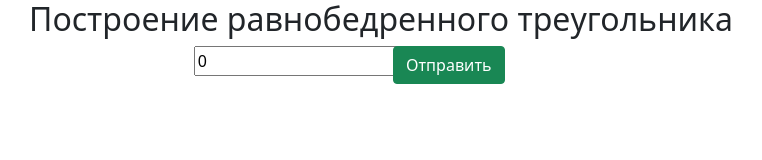
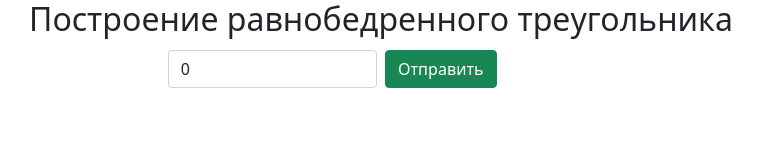
Before and after one commit to Damir-Tyuleuov/TechTask, a plain HTML site: page index.html in a window 1280 px wide. Shown: the whole page, without its empty margins (259-1021 px from the left). Drawn offline with nearby package versions, Linux system fonts and the light colour scheme.

Commit message:
Update index.html

```diff
--- a/index.html
+++ b/index.html
@@ -1,7 +1,8 @@
 <!DOCTYPE html>
 <html lang="en">
   <head>
-    <meta charset="UTF-8" />
+<meta http-equiv="content-type" content="text/html; charset=utf8" />
+
     <meta name="viewport" content="width=device-width, initial-scale=1.0" />
     <link
       href="https://cdn.jsdelivr.net/npm/bootstrap@5.0.2/dist/css/bootstrap.min.css"
@@ -12,12 +13,15 @@
     <title>Техническое задание (Равнобедренный треугольник)</title>
   </head>
   <body>
-    <div class="container">
+    <div class="container-fluid">
       <h2 class="text-center">Построение равнобедренного треугольника</h2>
-      <div class="col-12 d-flex d-inline justify-content-center">
-        <div class="row">
-          <div class="col-6">
-            <input
+
+      <div class="row">
+
+      <div class="col-12 d-flex flex-wrap justify-content-center">
+
+        <div class="col-2 form-group m-1">
+            <input class="form-control"
               type="number"
               name="num"
               id="num"
@@ -26,15 +30,16 @@
             />
           </div>
 
-          <div class="col-3">
-            <button
+          <div class="col-2 form-group m-1">
+            <button class="btn btn-success"
               onclick="App.Triangle.setX()"
               type="submit"
               class="btn btn-success"
             >
-              Отправить
+            Отправить
             </button>
           </div>
+
         </div>
       </div>
 
@@ -42,7 +47,7 @@
         <div class="row">
           <div
             id="result"
-            class="form-control bg-secondary text-center"
+            class="form-control bg-secondary text-center text-white"
             style="display: none"
           ></div>
         </div>
@@ -56,9 +61,12 @@
         var x = 0;
         y = 1;
         function _setX() {
+
           x = e.value;
 
-          if (Math.sqrt(x) % 1 == 0 )  {
+
+
+          if (Math.sqrt(x) % 1 == 0 && (x!=1))  {
             eRes.style.display = "block";
             eRes.innerHTML = "";
 
```
